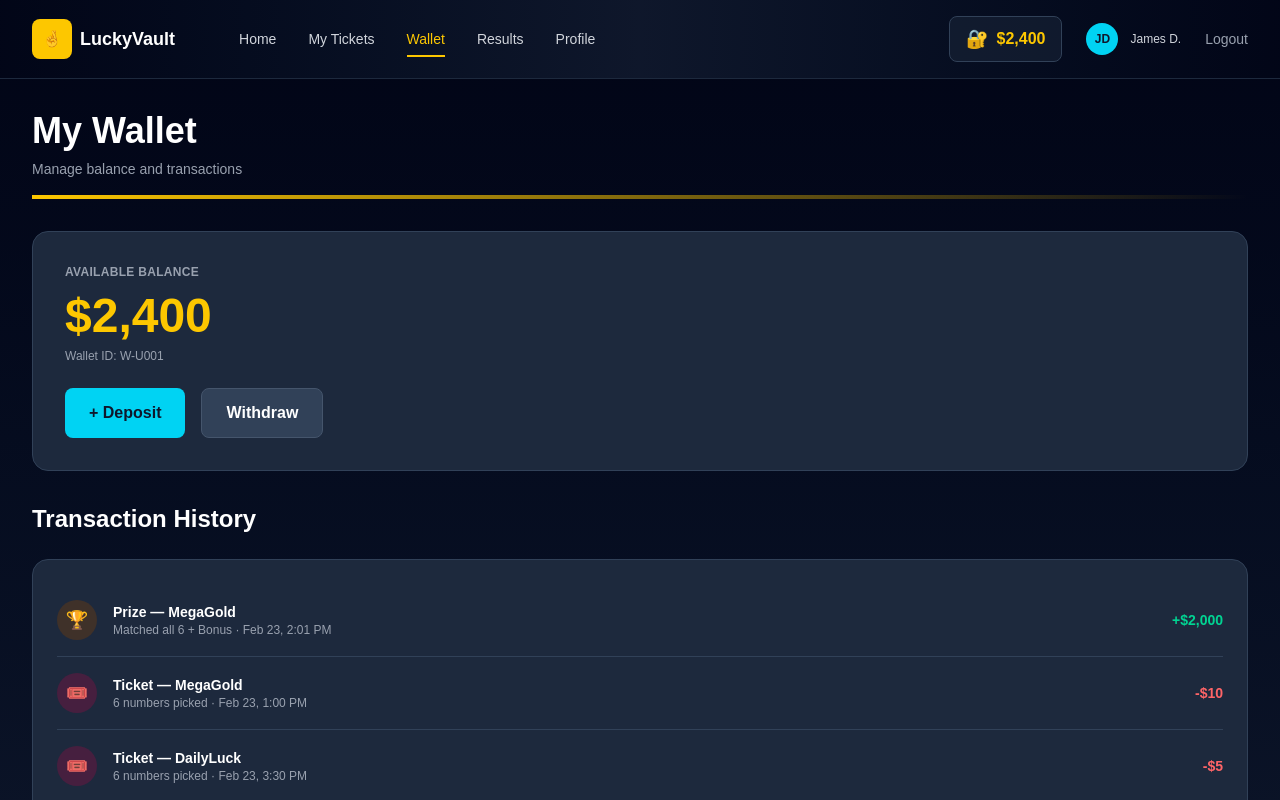
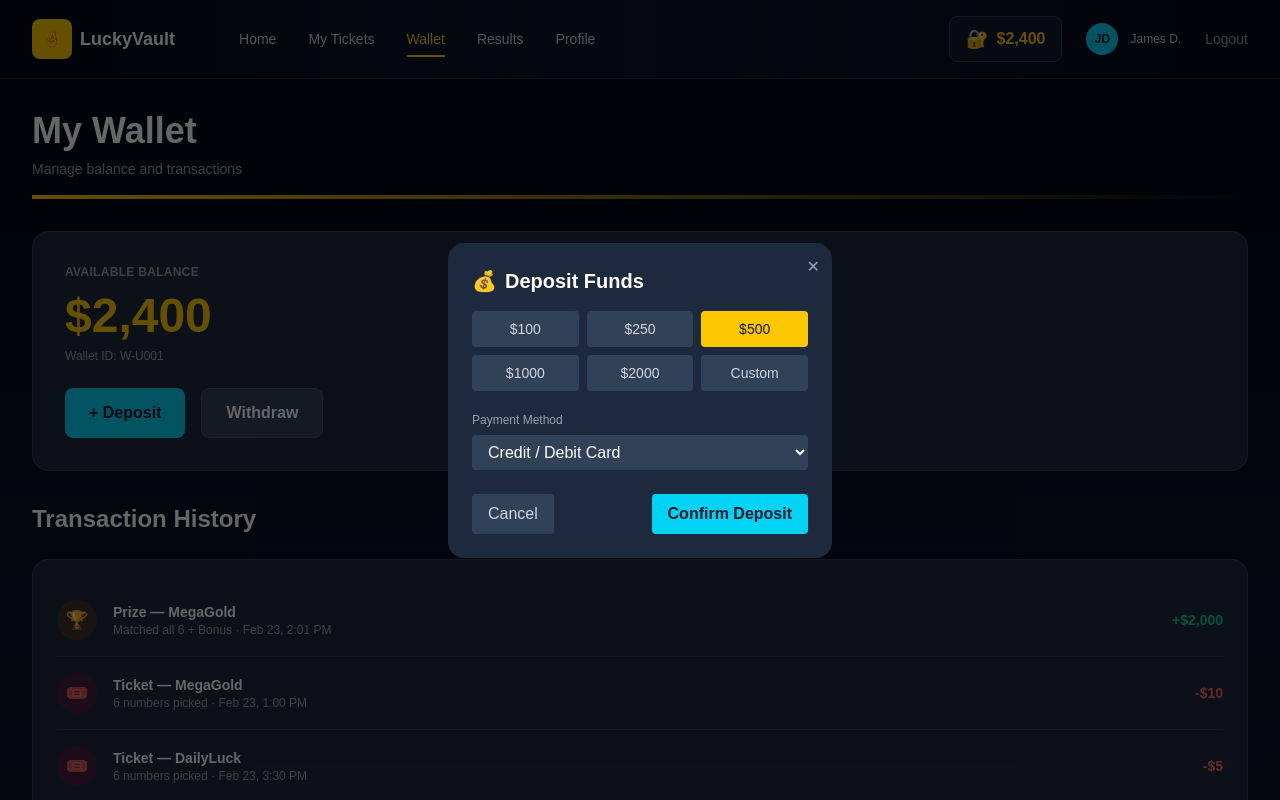
Before and after one commit to AshanMadusanka0/lottery-system, a Next.js app: page /wallet in a window 1280 px wide. Both pictures are taken after a click on the button "+ Deposit". Shown: the top 800 px of the page. Built offline with nearby package versions, Linux system fonts and the light colour scheme.

Commit message:
Updated project details

```diff
--- a/app/wallet/page.tsx
+++ b/app/wallet/page.tsx
@@ -1,6 +1,9 @@
-import React from "react";
+"use client";
+
+import React, { useState } from "react";
 import { WalletBalanceCard } from "../../components/WalletBalanceCard";
 import { TransactionItem } from "../../components/TransactionItem";
+import { DepositModal } from "../../components/DepositModal";
 
 const transactions = [
   {
@@ -41,6 +44,21 @@ const transactions = [
 ];
 
 export default function WalletPage() {
+  const [balance, setBalance] = useState(2400);
+  const [transactionsState, setTransactionsState] = useState(transactions);
+  const [showModal, setShowModal] = useState(false);
+
+  const handleDepositClick = () => setShowModal(true);
+  const handleClose = () => setShowModal(false);
+  const handleConfirm = (amount: number, method: string) => {
+    setBalance((b) => b + amount);
+    setTransactionsState((prev) => [
+      { type: "deposit", title: "Deposit", description: method, date: new Date().toLocaleString("en-US", { month: "short", day: "numeric", hour: "numeric", minute: "numeric", hour12: true }), amount: `+$${amount}` },
+      ...prev,
+    ]);
+    setShowModal(false);
+  };
+
   return (
     <div className="min-h-screen bg-linear-to-b from-slate-950 to-slate-900 text-white p-8">
       <div className="mb-8">
@@ -50,14 +68,18 @@ export default function WalletPage() {
       </div>
 
       {/* Available Balance Card */}
-      <WalletBalanceCard balance="$2,400" walletId="W-U001" />
+      <WalletBalanceCard
+        balance={`$${balance.toLocaleString()}`}
+        walletId="W-U001"
+        onDeposit={handleDepositClick}
+      />
 
       {/* Transaction History */}
       <div className="mt-8">
         <h2 className="text-2xl font-bold mb-6">Transaction History</h2>
         <div className="bg-slate-800 rounded-2xl p-6 border border-slate-700">
           <div className="space-y-0">
-            {transactions.map((transaction, idx) => (
+            {transactionsState.map((transaction, idx) => (
               <TransactionItem
                 key={idx}
                 {...transaction}
@@ -66,6 +88,11 @@ export default function WalletPage() {
           </div>
         </div>
       </div>
+
+      {/* deposit modal */}
+      {showModal && (
+        <DepositModal onClose={handleClose} onConfirm={handleConfirm} />
+      )}
     </div>
   );
 }
--- /dev/null
+++ b/components/DepositModal.tsx
@@ -0,0 +1,103 @@
+"use client";
+
+import React, { useState } from "react";
+
+interface DepositModalProps {
+  onClose: () => void;
+  onConfirm: (amount: number, method: string) => void;
+}
+
+const presets = [100, 250, 500, 1000, 2000];
+
+export const DepositModal: React.FC<DepositModalProps> = ({ onClose, onConfirm }) => {
+  const [selected, setSelected] = useState<number | "custom">(500);
+  const [customAmount, setCustomAmount] = useState("");
+  const [method, setMethod] = useState("Credit / Debit Card");
+
+  const amount = selected === "custom" ? Number(customAmount) : selected;
+
+  const handleConfirm = () => {
+    if (amount > 0) {
+      onConfirm(amount, method);
+    }
+  };
+
+  return (
+    <div className="fixed inset-0 bg-black/60 flex items-center justify-center z-50">
+      <div className="bg-slate-800 rounded-2xl w-96 p-6 relative">
+        <button
+          className="absolute top-3 right-3 text-gray-400 hover:text-gray-200"
+          onClick={onClose}
+        >
+          ✕
+        </button>
+        <h2 className="text-xl font-semibold text-white mb-4">
+          <span className="mr-2">💰</span>Deposit Funds
+        </h2>
+
+        {/* preset buttons */}
+        <div className="grid grid-cols-3 gap-2 mb-4">
+          {presets.map((p) => (
+            <button
+              key={p}
+              className={`py-2 rounded text-sm font-medium transition-colors
+                ${selected === p ? "bg-yellow-400 text-slate-900" : "bg-slate-700 text-gray-300 hover:bg-slate-600"}`
+              }
+              onClick={() => setSelected(p)}
+            >
+              ${p}
+            </button>
+          ))}
+          <button
+            className={`py-2 rounded text-sm font-medium transition-colors
+              ${selected === "custom" ? "bg-yellow-400 text-slate-900" : "bg-slate-700 text-gray-300 hover:bg-slate-600"}`
+            }
+            onClick={() => setSelected("custom")}
+          >
+            Custom
+          </button>
+        </div>
+
+        {selected === "custom" && (
+          <div className="mb-4">
+            <label className="text-xs text-gray-400">Amount ($)</label>
+            <input
+              type="number"
+              className="w-full mt-1 px-3 py-2 bg-slate-700 rounded text-white placeholder-gray-400"
+              value={customAmount}
+              onChange={(e) => setCustomAmount(e.target.value)}
+            />
+          </div>
+        )}
+
+        <div className="mb-6">
+          <label className="text-xs text-gray-400">Payment Method</label>
+          <select
+            className="w-full mt-1 px-3 py-2 bg-slate-700 rounded text-white"
+            value={method}
+            onChange={(e) => setMethod(e.target.value)}
+          >
+            <option>Credit / Debit Card</option>
+            <option>Bank Transfer</option>
+            <option>Crypto</option>
+          </select>
+        </div>
+
+        <div className="flex justify-between">
+          <button
+            className="px-4 py-2 bg-slate-700 text-gray-300 rounded hover:bg-slate-600"
+            onClick={onClose}
+          >
+            Cancel
+          </button>
+          <button
+            className="px-4 py-2 bg-cyan-400 text-slate-900 rounded font-semibold hover:bg-cyan-300"
+            onClick={handleConfirm}
+          >
+            Confirm Deposit
+          </button>
+        </div>
+      </div>
+    </div>
+  );
+};
--- a/components/WalletBalanceCard.tsx
+++ b/components/WalletBalanceCard.tsx
@@ -3,11 +3,13 @@ import React from "react";
 interface WalletBalanceCardProps {
   balance: string;
   walletId: string;
+  onDeposit?: () => void;
 }
 
 export const WalletBalanceCard: React.FC<WalletBalanceCardProps> = ({
   balance,
   walletId,
+  onDeposit,
 }) => {
   return (
     <div className="bg-slate-800 rounded-2xl p-8 w-full border border-slate-700">
@@ -21,7 +23,10 @@ export const WalletBalanceCard: React.FC<WalletBalanceCardProps> = ({
         </div>
       </div>
       <div className="flex gap-4">
-        <button className="px-6 py-3 bg-cyan-400 text-slate-900 font-semibold rounded-lg hover:bg-cyan-300 transition-colors">
+        <button
+          className="px-6 py-3 bg-cyan-400 text-slate-900 font-semibold rounded-lg hover:bg-cyan-300 transition-colors"
+          onClick={onDeposit}
+        >
           + Deposit
         </button>
         <button className="px-6 py-3 bg-slate-700 text-white font-semibold rounded-lg border border-slate-600 hover:bg-slate-600 transition-colors">
```
